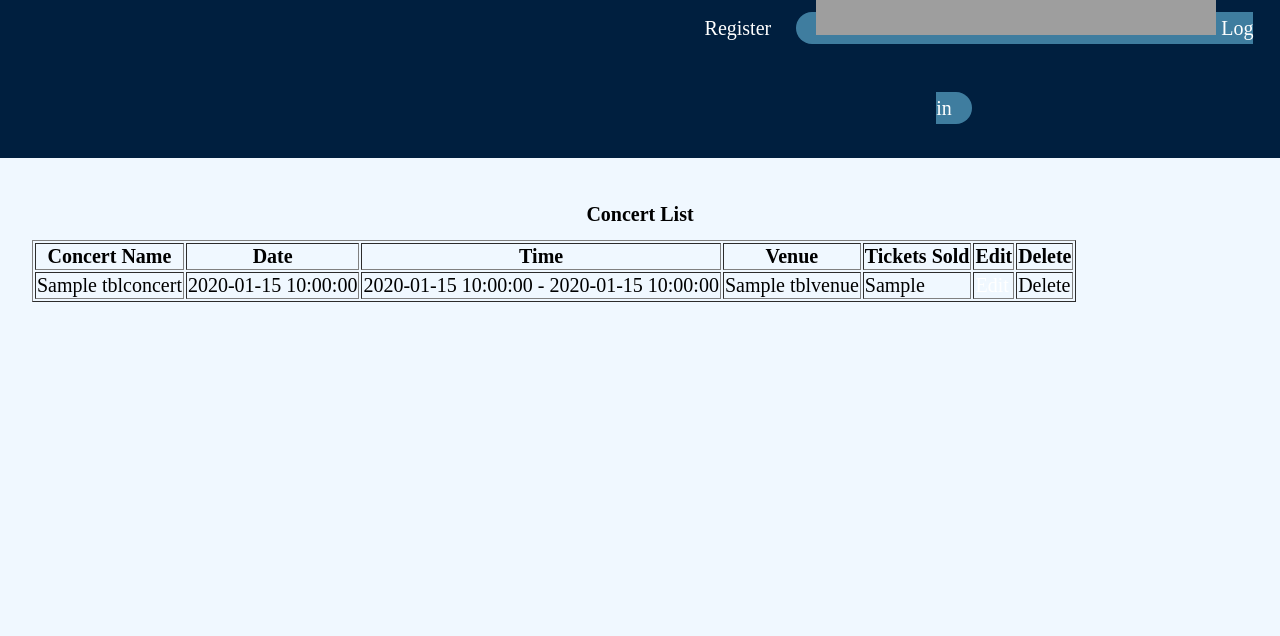
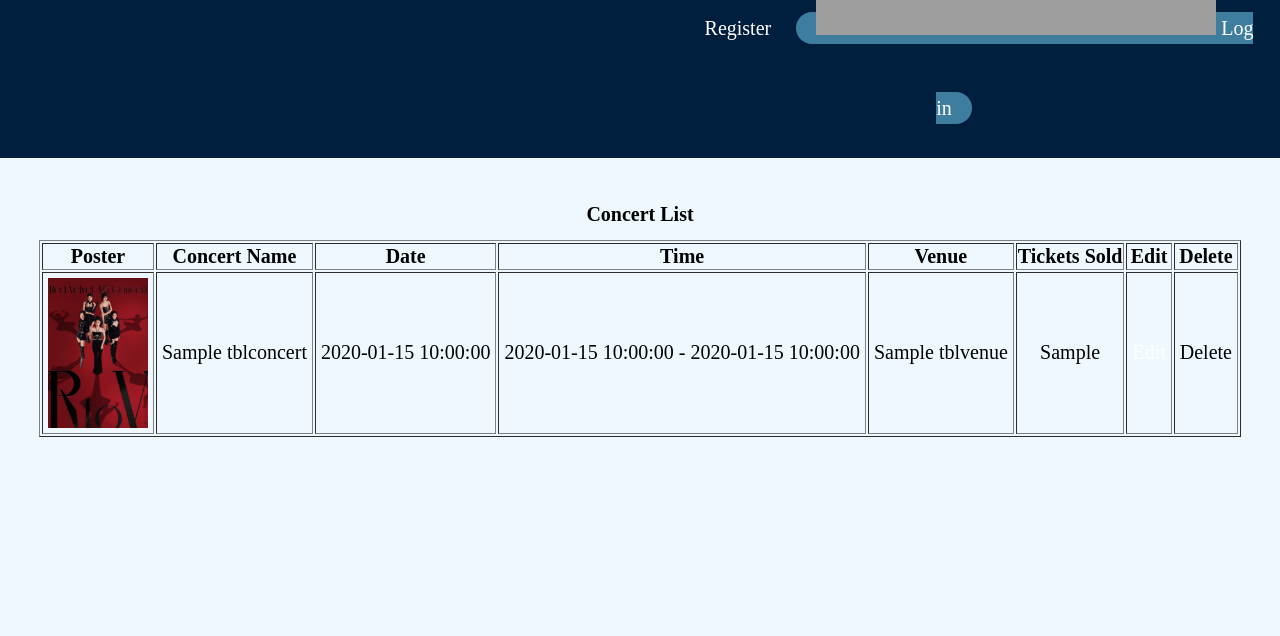
Before and after one commit to rayalindley/LoudwaveMusic-PHP, a PHP site: page /concert.php in a window 1280 px wide. Shown: the part 275-911 px from the top of the page. Run offline with PHP 8.4, Linux system fonts and the light colour scheme; tables that the repository leaves empty or names only in its code hold one stand-in row (values such as "Sample post"); some web fonts are replaced; grey boxes are pictures that could not be loaded.

Commit message:
added poster

```diff
--- a/concert.php
+++ b/concert.php
@@ -1,7 +1,7 @@
 <?php
     include 'connect.php';
     include 'includes/header.php';
-    $sqlOrg = "SELECT * FROM tblconcert";
+    $sqlOrg = "SELECT * FROM tblconcert ORDER BY concertid";
     $resultOrg = mysqli_query($connection, $sqlOrg);
 ?>
 
@@ -21,17 +21,25 @@
         <div>
             <div id="organizer-container">
                     <?php
+                     $imageUrls = array(
+                        "images/concert_rtov.png",
+                        "images/concert_synk.png",
+                        "images/concert_biniverse.png",
+                        "images/concert_unisverse.png",
+                        "images/concert_bornpink.png"
+                    );
+                    $index = 0;
                         echo "<h1> Concert List </h1>" ;
-                       echo "<table border='1'>";
-                        echo "<tr><th>Concert Name</th><th>Date</th><th>Time</th><th>Venue</th><th>Tickets Sold</th><th>Edit</th><th>Delete</th></tr>";
+                        echo "<table class = 'concert_table' border='1'>";
+                        echo "<tr><th>Poster</th><th>Concert Name</th><th>Date</th><th>Time</th><th>Venue</th><th>Tickets Sold</th><th>Edit</th><th>Delete</th></tr>";
 
                         while ($row = mysqli_fetch_assoc($resultOrg)) {
                             echo "<tr>";
+                            echo "<td><img src='" . $imageUrls[$index] . "' width='100px'></td>";
                             echo "<td>" . $row['concert_name'] . "</td>";
                             echo "<td>" . $row['date'] . "</td>";
                             echo "<td>" . $row['start_time'] . " - " . $row['end_time'] . "</td>";
 
-                            //fetch venuename from venueid
                             $venueID = $row['venueid'];
                             $venueQuery = "SELECT venue_name FROM tblvenue WHERE venueid = $venueID";
                             $venueResult = mysqli_query($connection, $venueQuery);
@@ -43,6 +51,7 @@
                             echo "<td> <a href='concertdetails.php?id={$row['concertid']}'>Edit</a> </td>";
                             echo "<td>Delete</td>";
                             echo "</tr>";
+                            $index++;
                         }
                         echo "</table>";
 
--- a/concertDetails.php
+++ b/concertDetails.php
@@ -80,7 +80,6 @@
             exit();
         }
 
-        // Check if overlapping concert
         $check_query = "SELECT * FROM tblconcert WHERE venueid = ? AND date = ? AND (start_time >= ? AND end_time <= ?)";
         if ($check_stmt = mysqli_prepare($connection, $check_query)) {
             mysqli_stmt_bind_param($check_stmt, "isss", $venueid, $date, $start_time, $end_time);
--- a/css/LoudWave.css
+++ b/css/LoudWave.css
@@ -445,6 +445,13 @@ input[type="email"], input[type="password"] {
     font-size: small;
   }
 
+  .concert_table{
+    margin: 0 auto;
+  }
 
-
+  .concert_table td {
+    text-align: center;
+    vertical-align: middle;
+    padding: 5px;
+   }
 /* ---------------------- Index-Concerts Section ------------------------ */
```
